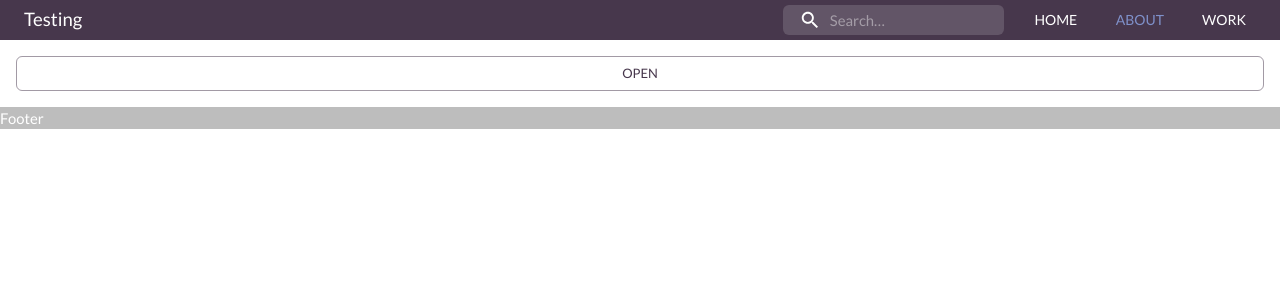
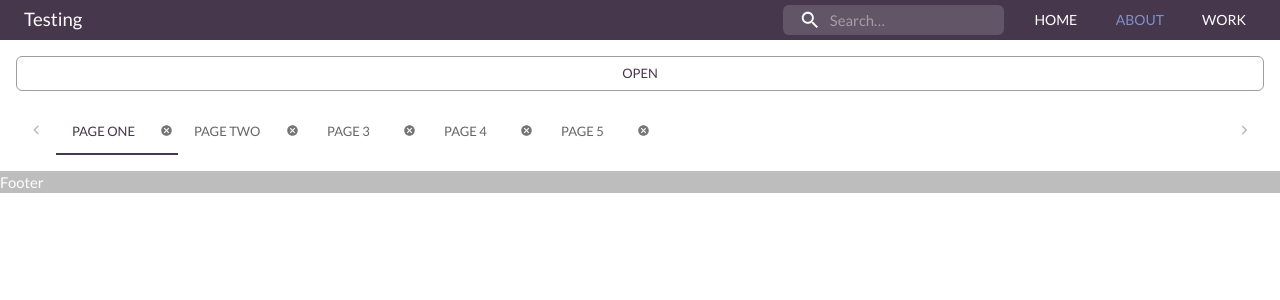
Before and after one commit to evgene30/viteTestReact, a React (Vite) app: page /about in a window 1280 px wide. Shown: the top 300 px of the page. Built offline with nearby package versions, Linux system fonts and the light colour scheme.

Commit message:
was added tooltip

```diff
--- a/package.json
+++ b/package.json
@@ -27,6 +27,7 @@
     "react": "18.2.0",
     "react-dom": "18.2.0",
     "react-hook-form": "7.41.2",
+    "react-icons": "^5.0.1",
     "react-redux": "8.1.3",
     "react-router-dom": "6.16.0",
     "scss": "0.2.4"
--- /dev/null
+++ b/src/components/tooltip/CustomTooltip.tsx
@@ -0,0 +1,162 @@
+import React, { useState, MouseEvent, ReactElement, FC, memo } from 'react';
+import Box from '@mui/material/Box';
+import Tabs, { tabsClasses } from '@mui/material/Tabs';
+import Tab from '@mui/material/Tab';
+import Tooltip from '@mui/material/Tooltip';
+import Zoom from '@mui/material/Zoom';
+import { IconButton } from '@mui/material';
+import { IoMdCloseCircle } from 'react-icons/io';
+
+interface LinkTabProps {
+  label: string;
+  href: string;
+  selected: boolean;
+  onClose: () => void;
+}
+
+const isModifiedEvent = (event: MouseEvent<HTMLAnchorElement>) =>
+  event.defaultPrevented ||
+  event.button !== 0 ||
+  event.metaKey ||
+  event.ctrlKey ||
+  event.altKey ||
+  event.shiftKey;
+
+const TabsTooltip: React.FC<LinkTabProps & { children: React.ReactNode }> =
+  memo(({ selected, label, href, children }) => {
+    if (selected) {
+      console.log(href, label);
+
+      return <>{children}</>;
+    }
+
+    const tooltipContent = (
+      <Box
+        sx={{
+          width: '100px',
+          height: '80px',
+          display: 'flex',
+          alignItems: 'center',
+          justifyContent: 'center',
+          flexDirection: 'column',
+        }}
+      >
+        <div>{label}</div>
+        <div>{href}</div>
+      </Box>
+    );
+
+    return (
+      <Tooltip
+        placement="bottom"
+        title={tooltipContent}
+        arrow
+        TransitionComponent={Zoom}
+        describeChild={!selected}
+      >
+        {children as ReactElement}
+      </Tooltip>
+    );
+  });
+
+const LinkTab: FC<LinkTabProps> = memo((props) => {
+  const { onClose } = props;
+
+  return (
+    <Box
+      sx={{
+        display: 'flex',
+        flexDirection: 'row',
+      }}
+    >
+      <TabsTooltip {...props}>
+        <Tab
+          component="a"
+          onClick={(e) => {
+            if (!isModifiedEvent(e)) {
+              console.log(props?.href);
+              e.preventDefault();
+            }
+          }}
+          aria-current={props?.selected ? 'page' : undefined}
+          {...props}
+        />
+      </TabsTooltip>
+
+      <Box
+        sx={{
+          display: 'flex',
+          alignItems: 'center',
+          justifyContent: 'center',
+        }}
+      >
+        <Tooltip title="Закрыть" arrow placement="top">
+          <IconButton
+            onClick={(e) => {
+              e.stopPropagation();
+              onClose();
+            }}
+            size="small"
+            sx={{ ml: 0.5 }}
+          >
+            <IoMdCloseCircle fontSize="small" />
+          </IconButton>
+        </Tooltip>
+      </Box>
+    </Box>
+  );
+});
+
+export function NavTabs() {
+  const [value, setValue] = useState(0);
+
+  const [tabs, setTabs] = useState([
+    { label: 'Page One', href: '/drafts' },
+    { label: 'Page Two', href: '/trash' },
+    { label: 'Page 3', href: '/trash3' },
+    { label: 'Page 4', href: '/trash4' },
+    { label: 'Page 5', href: '/trash5' },
+  ]);
+
+  const handleChange = (event: React.SyntheticEvent, newValue: number) => {
+    if (!isModifiedEvent(event as MouseEvent<HTMLAnchorElement>)) {
+      setValue(newValue);
+    }
+  };
+
+  const handleCloseTab = (tabIndex: number): void => {
+    const newTabs = tabs.filter((_, index) => index !== tabIndex);
+    setTabs(newTabs);
+    if (value >= tabIndex && value > 0) {
+      setValue((prevValue) => prevValue - 1);
+    }
+  };
+
+  return (
+    <Box sx={{ width: '100%' }}>
+      <Tabs
+        variant="scrollable"
+        scrollButtons
+        value={value}
+        onChange={handleChange}
+        aria-label="nav tabs example"
+        role="navigation"
+        sx={{
+          [`& .${tabsClasses.scrollButtons}`]: {
+            '&.Mui-disabled': { opacity: 0.3 },
+          },
+        }}
+      >
+        {tabs.map((tab, index) => (
+          <LinkTab
+            key={tab.href}
+            label={tab.label}
+            href={tab.href}
+            selected={value === index}
+            onClose={() => handleCloseTab(index)}
+          />
+        ))}
+      </Tabs>
+    </Box>
+  );
+}
--- a/src/pages/about/About.tsx
+++ b/src/pages/about/About.tsx
@@ -2,6 +2,7 @@ import React from 'react';
 import { Box } from '@mui/material';
 import { aboutStyle } from './style';
 import { ActionButton } from '@/components/buttons/ActionButton';
+import { NavTabs } from '@/components/tooltip/CustomTooltip';
 
 export const sortArr = [
   { id: 1, title: 'test1', label: 6 },
@@ -14,5 +15,6 @@ export const sortArr = [
 export const About = () => (
   <Box sx={aboutStyle}>
     <ActionButton data={sortArr}>Open</ActionButton>
+    <NavTabs />
   </Box>
 );
```
Also changed, not shown: 1 other file (tests, documents, lock files or other folders).
